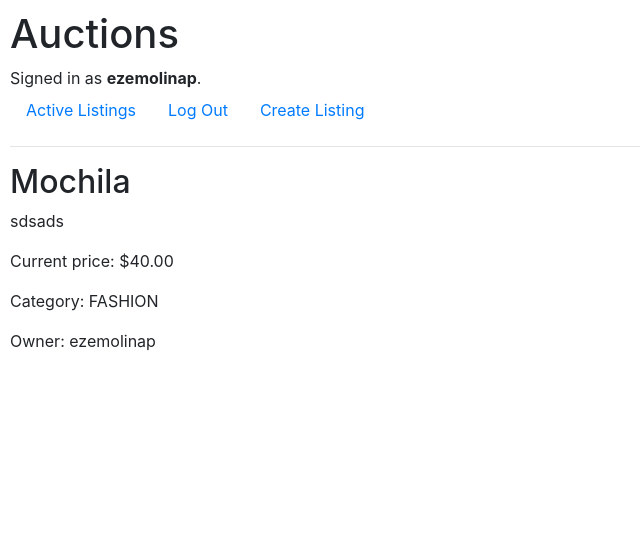
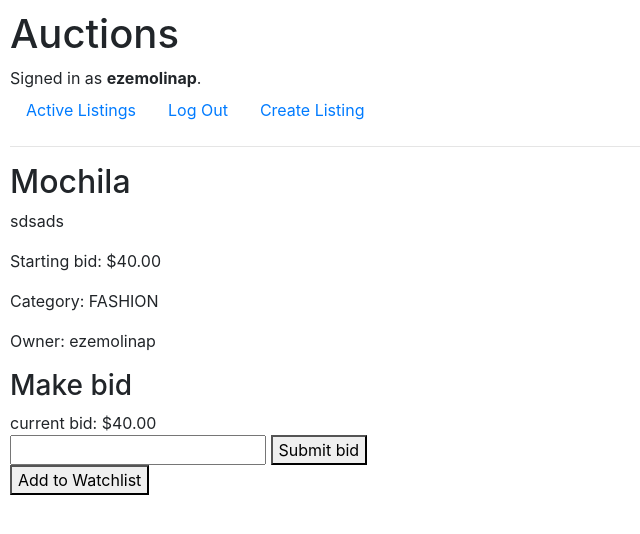
Before and after one commit to Ezemol/commerce-project, a Django app: page /listing/1/ in a window 1280 px wide. Shown: the top 534 px of the page, without its empty margins (0-640 px from the left). Run offline with Django 3.2, Linux system fonts and the light colour scheme; a user stored in the database is signed in; data comes from the database, SQL or seed files in the repository; both versions use the stored data as it was after the commit; some libraries are stand-ins or nearby versions.

Commit message:
Watchlist add, remove done. Add bid in process

```diff
--- a/commerce/auctions/models.py
+++ b/commerce/auctions/models.py
@@ -3,7 +3,7 @@ from django.contrib.auth.models import User, AbstractUser
 
 # Model para usuario
 class User(AbstractUser):
-    pass
+    watchlist = models.ManyToManyField('AuctionListing', blank=True, related_name='watchlisted_by')
 
 class AuctionListing(models.Model):
     CATEGORY_CHOICES = [
--- a/commerce/auctions/templates/auctions/listing_detail.html
+++ b/commerce/auctions/templates/auctions/listing_detail.html
@@ -3,10 +3,32 @@
 {% block body %}
     <h2>{{ listing.title }}</h2>
     <p>{{ listing.description }}</p>
-    <p>Current price: ${{ listing.starting_bid }}</p>
+    <p>Starting bid: ${{ listing.starting_bid }}</p>
     {% if listing.image_url %}
         <img src="{{ listing.image_url }}" alt="{{ listing.title }}">
-        {% endif %}
-        <p>Category: {{ listing.category }}</p>
-        <p>Owner: {{ listing.owner.username }}</p>
+    {% endif %}
+    <p>Category: {{ listing.category }}</p>
+    <p>Owner: {{ listing.owner.username }}</p>
+
+    {% if user.is_authenticated %}
+    <div>
+        <h3>Make bid</h3>
+        current bid: ${{ listing.starting_bid }}
+        <form action="{% url 'auctions:bid' listing.id %}" method="post">
+            {% csrf_token %}
+            <input type="number" value="Input bid">
+            <button type="submit">Submit bid</button>
+        </form>
+    </div>
+    <div>
+        <form action="{% url 'auctions:watchlist' listing.id %}" method="post">
+            {% csrf_token %}
+            {% if is_in_watchlist %}
+                <button type="submit">Remove from Watchlist</button>
+            {% else %}
+                <button type="submit">Add to Watchlist</button>
+            {% endif %}
+        </form>
+    </div>
+    {% endif %}
 {% endblock %}
--- a/commerce/auctions/urls.py
+++ b/commerce/auctions/urls.py
@@ -11,4 +11,6 @@ urlpatterns = [
     path("register", views.register, name="register"),
     path("create_listing", views.create_listing, name="create_listing"),
     path("listing/<int:listing_id>/", views.listing_detail, name="listing_detail"),
+    path("watchlist/<int:listing_id>/", views.watchlist, name="watchlist"),
+    path("bid/<int:listing_id>/", views.bid, name="bid"),
 ]
--- a/commerce/auctions/views.py
+++ b/commerce/auctions/views.py
@@ -87,7 +87,25 @@ def create_listing(request):
 def listing_detail(request, listing_id):
     if request.method == "GET":
         listing = get_object_or_404(AuctionListing, id=listing_id)
-        return render(request, "auctions/listing_detail.html", {
-            "listing": listing
+        is_in_watchlist = request.user.is_authenticated and listing in request.user.watchlist.all() # If usuario logueado and existe lista
+        return render(request, "auctions/listing_detail.html", { # Return llevar a página de detalles del producto
+            "listing": listing,
+            "is_in_watchlist": is_in_watchlist
         })
     return render(request, "auctions/index.html")
+
+
+@login_required
+def watchlist(request, listing_id):
+    listing = get_object_or_404(AuctionListing, id=listing_id)
+
+    if listing in request.user.watchlist.all():
+        request.user.watchlist.remove(listing)
+    else:
+        request.user.watchlist.add(listing)
+
+    return redirect('auctions:listing_detail', listing_id=listing_id)
+
+@login_required
+def bid(request, listing_id):
+    pass
```
Also changed, not shown: commerce/auctions/templates/watchlist.html (added, +11 -0 lines), commerce/auctions/migrations/0002_user_watchlist.py (added), commerce/db.sqlite3.
